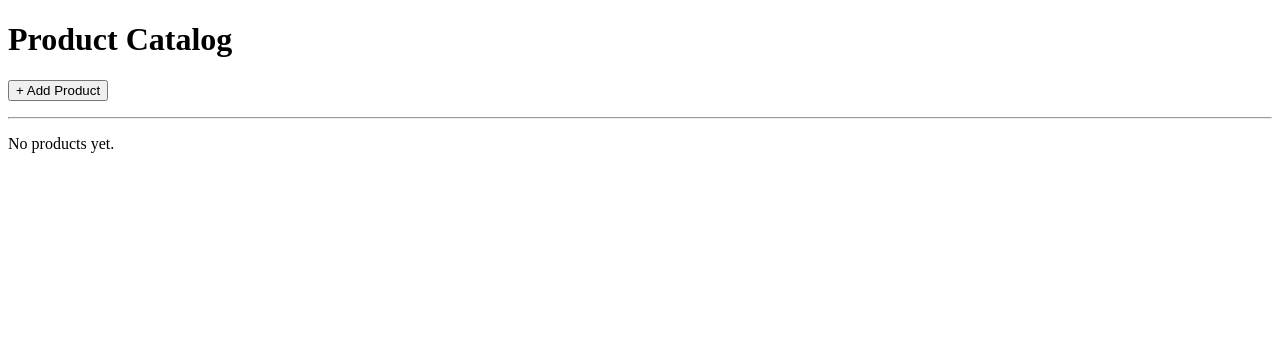
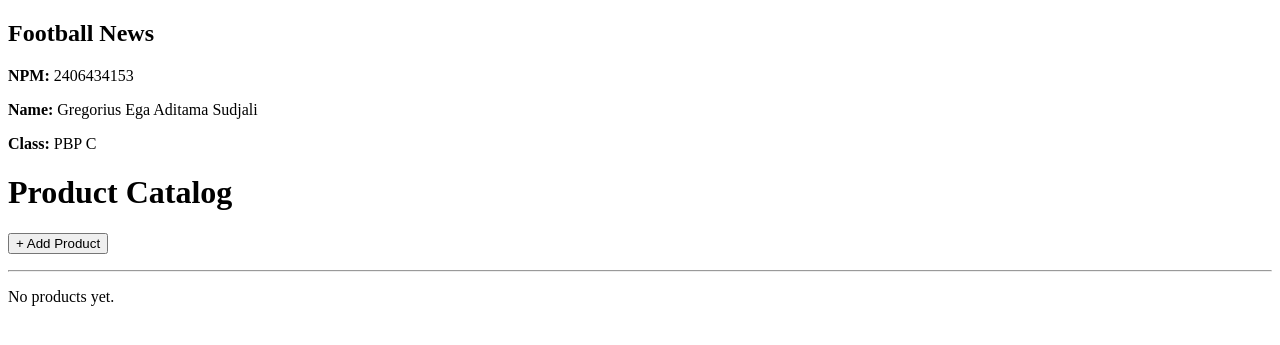
Before and after one commit to N3K00OO/ega-badminton-shop, a Django app: page / in a window 1280 px wide. Shown: the top 345 px of the page. Run offline with Django 5.2, Linux system fonts and the light colour scheme; data that the repository does not hold is empty.

Commit message:
fix naming

```diff
--- a/main/templates/main/main.html
+++ b/main/templates/main/main.html
@@ -1,5 +1,6 @@
 {% extends 'base.html' %}
 {% block content %}
+{% include 'main/student_info.html' %}
 <h1>Product Catalog</h1>
 
 <p>
--- /dev/null
+++ b/main/templates/main/student_info.html
@@ -0,0 +1,6 @@
+<section class="student-card">
+  <h2>{{ student.title }}</h2>
+  <p><b>NPM:</b> {{ student.npm }}</p>
+  <p><b>Name:</b> {{ student.name }}</p>
+  <p><b>Class:</b> {{ student.kelas }}</p>
+</section>
--- a/main/views.py
+++ b/main/views.py
@@ -8,7 +8,13 @@ from main.models import Product
 
 def show_main(request):
     products = Product.objects.all()
-    context = {"products": products}
+    student = {
+                "title": "Football News",
+                "npm": "2406434153",
+                "name": "Gregorius Ega Aditama Sudjali",
+                "kelas": "PBP C",
+                }
+    context = {"products": products, "student": student}
     return render(request, "main/main.html", context)
 
 
```
